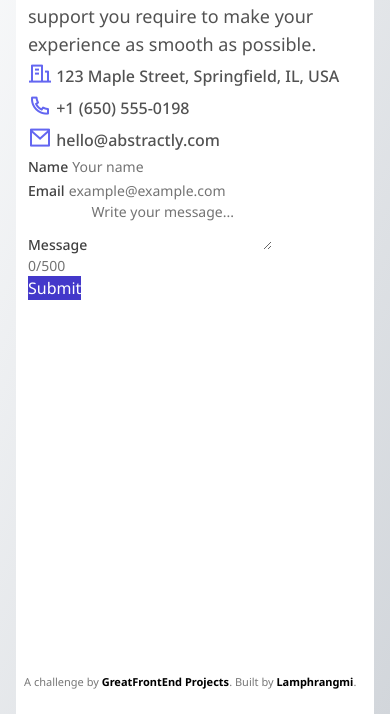
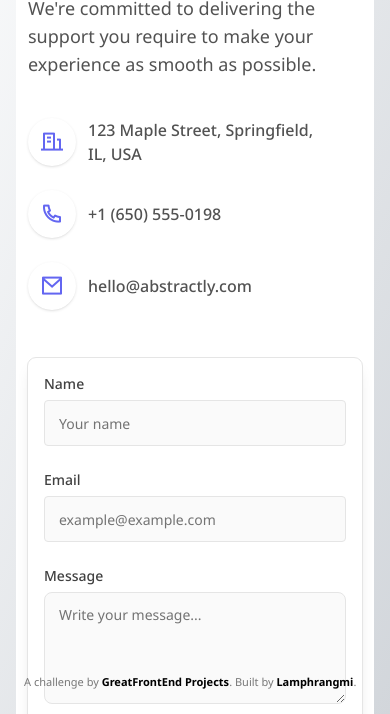
Before and after one commit to Lamphrangmi-Lamin/contact-section, a plain HTML site: page index.html in a window 390 px wide. Shown: the part 130-844 px from the top of the page. Drawn offline with nearby package versions, Linux system fonts and the light colour scheme.

Commit message:
feat: add responsive style for mobile devices

```diff
--- a/index.html
+++ b/index.html
@@ -30,52 +30,65 @@
   <body>
     <!-- Add your site or application content here -->
     <main class="bg-gradient-to-br from-[#F9FAFB] to-[#D2D6DB] h-screen overflow-auto">
-      <section class="bg-white px-3 py-12 m-4 h-full">
+      <section class="bg-white rounded px-3 py-12 m-4 h-full
+      grid grid-cols-4 gap-x-4 auto-rows-min gap-y-12">
         <!-- Left section -->
-        <div class="">
-          <h2 class="text-4xl text-neutral-900 font-semibold">Talk to our team</h2>
-          <p class="text-lg text-neutral-600">
+        <div class="col-span-4">
+          <h2 class="text-4xl text-neutral-900 font-semibold mb-5">Talk to our team</h2>
+          <p class="text-lg text-neutral-600 mb-10">
             We're committed to delivering the support you require to make your experience as smooth as possible.
           </p>
 
           <!-- Team info -->
-           <div class="">
-            <div class="">
-              <i class="ri-building-line text-2xl text-indigo-500"></i>
-              <span class="font-medium text-neutral-600">123 Maple Street, Springfield, IL, USA</span>
+           <div class="flex flex-col gap-6">
+            <div class="flex gap-3 items-center">
+              <div class="rounded-full shadow w-12 h-12 flex justify-center items-center">
+                <i class="ri-building-line text-2xl text-indigo-500"></i>
+              </div>
+              <p class="font-medium text-neutral-600 w-[70%]">123 Maple Street, Springfield, IL, USA</p>
             </div>
-            <div class="">
-              <i class="ri-phone-line text-2xl text-indigo-500"></i>
-              <span class="font-medium text-neutral-600">+1 (650) 555-0198</span>
+
+            <div class="flex gap-3 items-center">
+              <div class="rounded-full shadow w-12 h-12 flex justify-center items-center">
+                <i class="ri-phone-line text-2xl text-indigo-500"></i>
+              </div>
+              <p class="font-medium text-neutral-600 w-[70%]">+1 (650) 555-0198</p>
             </div>
-            <div class="">
-              <i class="ri-mail-line text-2xl text-indigo-500"></i>
-              <span class="font-medium text-neutral-600">hello@abstractly.com</span>
+
+            <div class="flex gap-3 items-center">
+              <div class="rounded-full shadow w-12 h-12 flex justify-center items-center">
+                <i class="ri-mail-line text-2xl text-indigo-500"></i>
+              </div>
+              <p class="font-medium text-neutral-600 w-[70%]">hello@abstractly.com</p>
             </div>
            </div>
         </div>
 
         <!-- Right Section -->
-         <div class="">
-           <form action="#" method="#">
-            <div class="">
-              <label class="text-sm font-medium text-neutral-700" for="name-input">Name</label>
+         <div class="col-span-4 outline outline-neutral-200 outline-1 rounded-lg p-4 shadow-lg">
+           <form action="#" method="#" class="grid grid-cols-2 gap-y-6">
+            <div class="col-span-2">
+              <label class="text-sm font-medium text-neutral-700 block mb-1.5" for="name-input">Name</label>
               <input placeholder="Your name" required autocomplete="on" id="name-input" name="userName" type="text"
-              class="placeholder:text-sm placeholder:text-neutral-500">
+              class="placeholder:text-sm placeholder:text-neutral-500
+              px-3.5 py-2.5 w-full rounded border border-neutral-200 bg-neutral-50">
             </div>
 
-            <div class="">
-              <label class="text-sm font-medium text-neutral-700" for="email-input">Email</label>
+            <div class="col-span-2">
+              <label class="text-sm font-medium text-neutral-700 block mb-1.5" for="email-input">Email</label>
               <input placeholder="example@example.com" required autocomplete="on" id="email-input" name="userEmail" type="email"
-              class="placeholder:text-sm placeholder:text-neutral-500">
+              class="placeholder:text-sm placeholder:text-neutral-500
+              px-3.5 py-2.5 w-full rounded border border-neutral-200 bg-neutral-50">
             </div>
 
-            <div class="">
-              <label class="text-sm font-medium text-neutral-700" for="message-input">Message</label>
+            <div class="col-span-2 flex flex-col">
+              <label class="text-sm font-medium text-neutral-700 block mb-1.5" for="message-input">Message</label>
               <textarea placeholder="Write your message..." aria-describedby="message-input" required autocomplete="on" name="userMessage" id="message-input"
-              class="placeholder:text-sm placeholder:text-neutral-500"></textarea>
-              <div class="text-sm text-neutral-500">0/500</div>
-              <button class="text-white bg-indigo-700">Submit</button>
+              class="placeholder:text-sm placeholder:text-neutral-500
+              bg-neutral-50 border border-neutral-200 rounded-lg px-3.5 py-3 w-full mb-1.5 h-28"></textarea>
+              <div class="text-sm text-neutral-500 text-right mb-10">0/500</div>
+              <button class="text-white bg-indigo-700 w-full rounded py-2.5
+              font-medium">Submit</button>
             </div>
            </form>
          </div>
```
